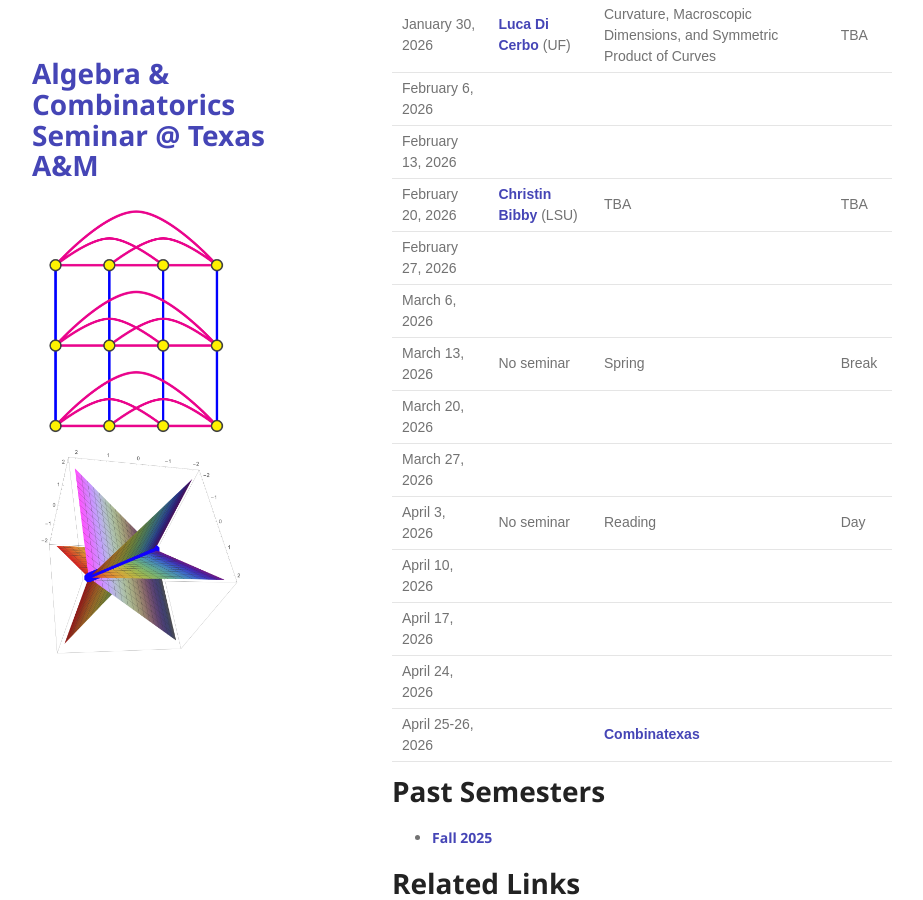
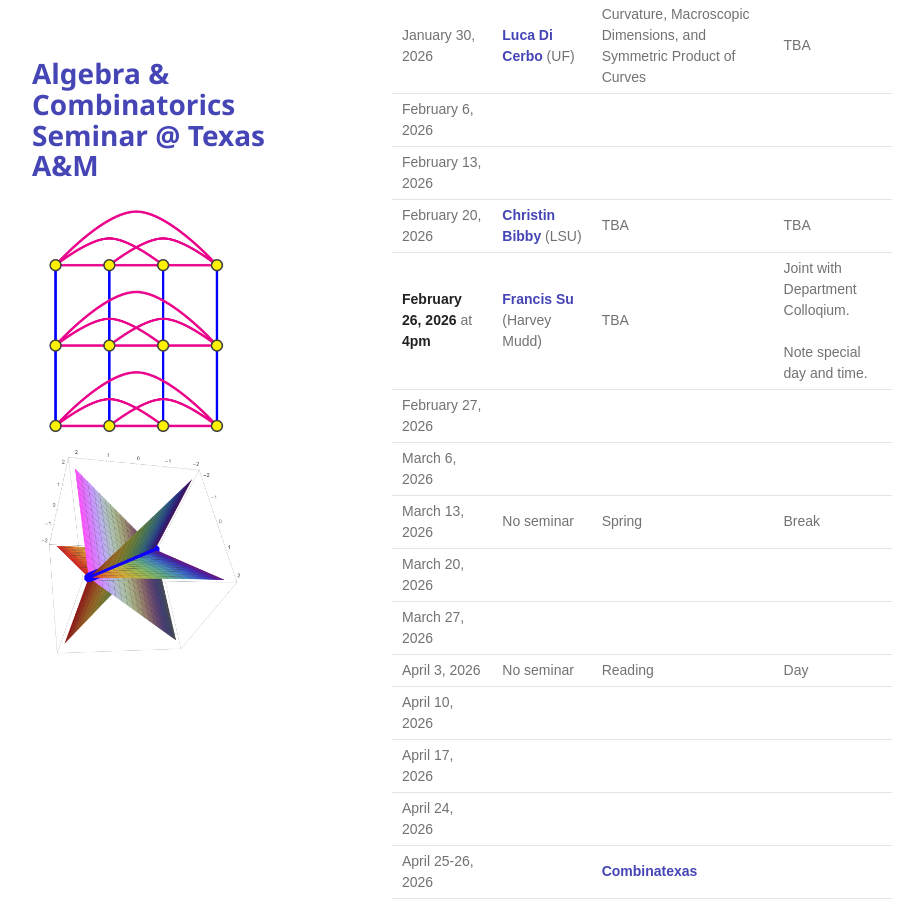
Before and after one commit to tamu-seminar/alg-comb, a Jekyll site: the page built from index.md, in a window 1280 px wide and 900 px high, scrolled down 358 px. Shown: the whole window, without its empty margins (178-1101 px from the left). Built offline with Jekyll 4.4.1, drawn with Linux system fonts in a browser that asks for light colours.

Commit message:
Add seminar details for February 26, 2026
Added a new seminar entry for February 26, 2026.

```diff
--- a/index.md
+++ b/index.md
@@ -29,6 +29,7 @@ The organizers are [Chun-Hung Liu](https://people.tamu.edu/~chliu/), [Trevor Kar
 | February 6, 2026  |         |       |       |
 | February 13, 2026 |         |       |       |
 | February 20, 2026 | [Christin Bibby](https://www.math.lsu.edu/~bibby/) (LSU)    |   TBA    |   TBA    |
+|**February 26, 2026** at **4pm** | [Francis Su](https://www.francissu.com/) (Harvey Mudd) | TBA | Joint with Department Colloqium. <br><br> Note special day and time.|
 | February 27, 2026 |         |       |       |
 | March 6, 2026     |         |       |       |
 | March 13, 2026    |No seminar|Spring|Break  |
```
